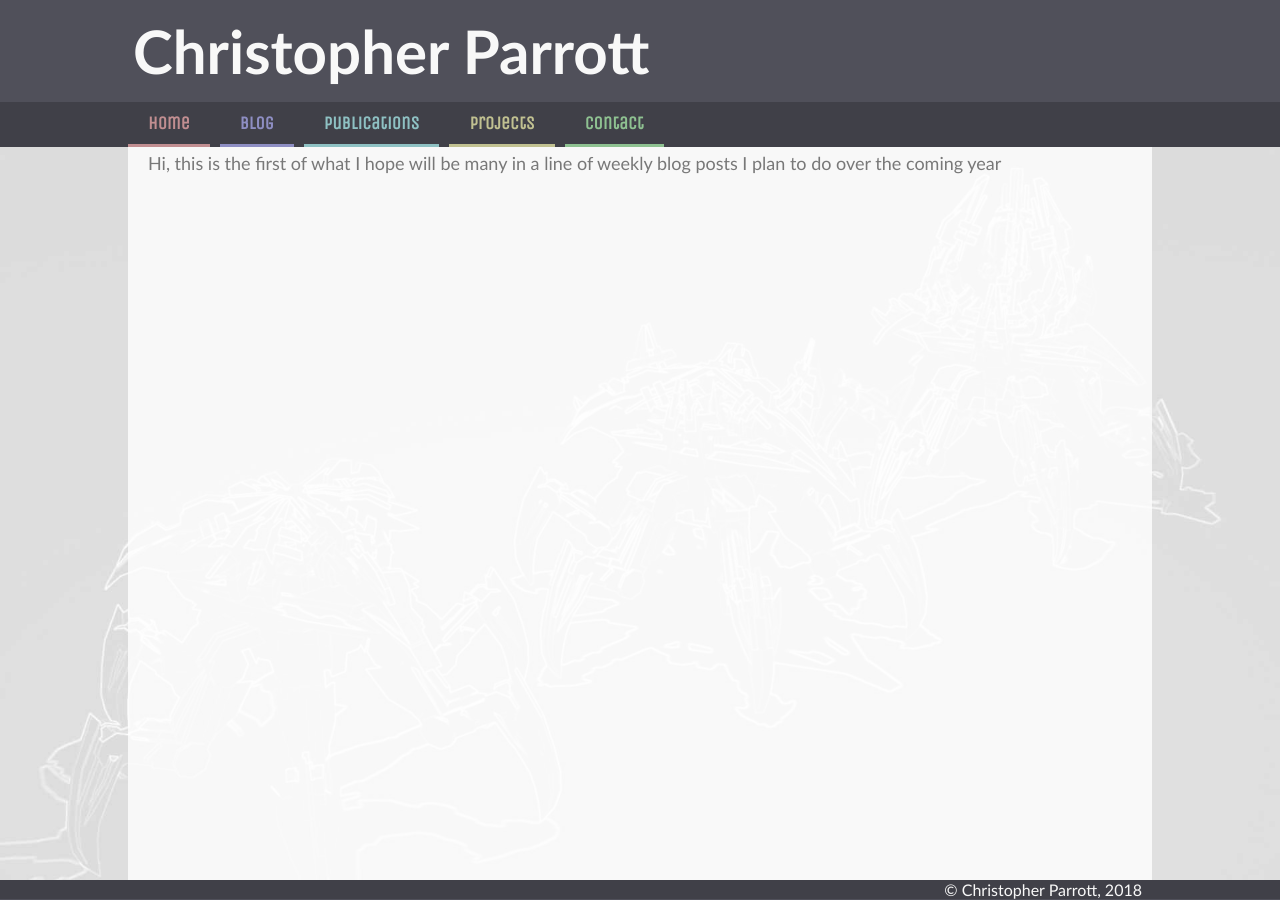
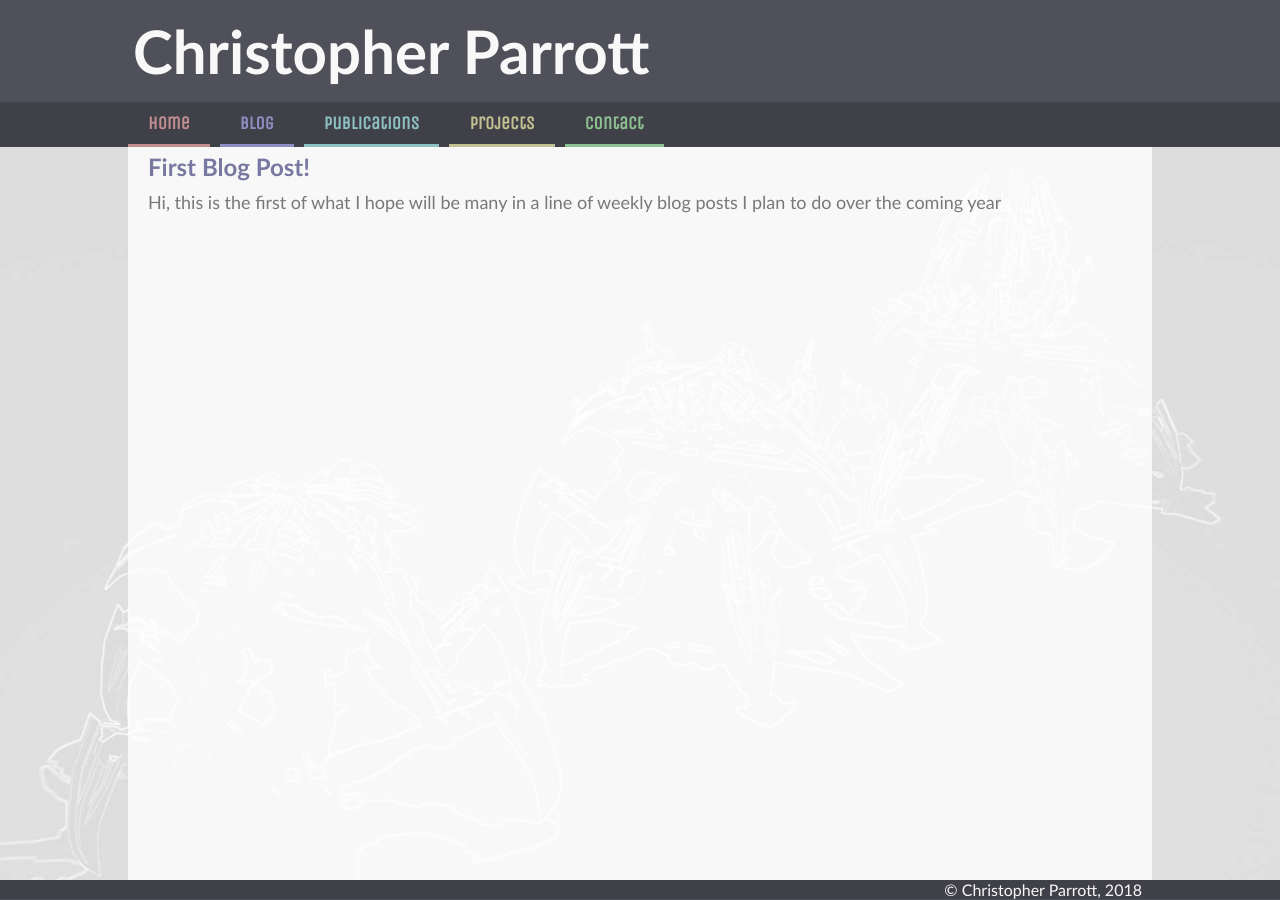
Before and after one commit to christophertmparrott/christophertmparrott.github.io, a Jekyll site: the page built from _posts/2018-05-30-first-blog-post.md, in a window 1280 px wide. Built offline with Jekyll 4.4.1, drawn with Linux system fonts in a browser that asks for light colours; some web fonts are replaced.

Commit message:
Basic blog post improvements

```diff
--- /dev/null
+++ b/_layouts/blogpost.html
@@ -0,0 +1,5 @@
+---
+layout: default
+---
+				<h3 class="secE">{{page.title}}</h3>
+{{content}}
--- a/_posts/2018-05-30-first-blog-post.md
+++ b/_posts/2018-05-30-first-blog-post.md
@@ -1,8 +1,8 @@
 ---
-layout: default
+layout: blogpost
 title: First Blog Post!
 meta: first
-category: misc
+category: blog
 ---
 
 Hi, this is the first of what I hope will be many in a line of weekly blog posts I plan to do over the coming year
--- a/blog.html
+++ b/blog.html
@@ -7,7 +7,7 @@ title: Blog
 				<ul>
 					{% for post in site.posts%}
 					<li>
-						<a href="{{post.url}}">{{post.title}}</a>
+						<a href="{{site.baseurl}}{{post.url}}">{{post.title}}</a>
 						<p>{{post.meta}}</p>
 					</li>
 					{% endfor %}
```
Also changed, not shown: _posts/2018-05-21-test-blog-post.md (+2 -2 lines).
